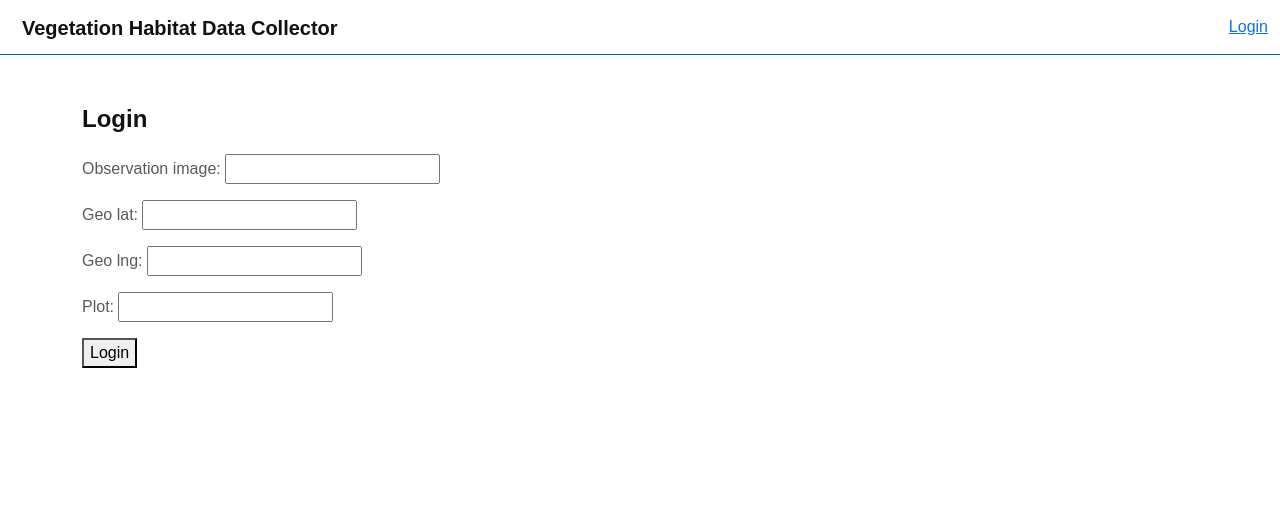
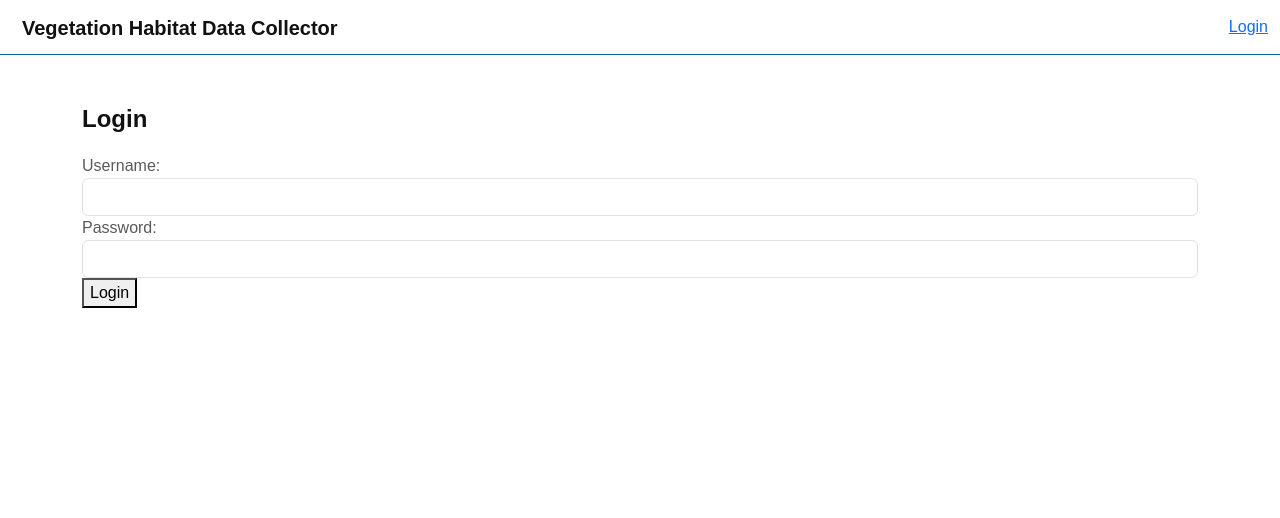
Before and after one commit to alexlittle/vegetationhabitat, a Django app: template collector/templates/collector/login.html in a window 1280 px wide. Shown: the top 518 px of the page. Run offline with Django 5.2, Linux system fonts and the light colour scheme; the template is opened without the code that fills it: values that come from a table or form of the project are taken from there, others are empty; some libraries are stand-ins or nearby versions.

Commit message:
custom login form

```diff
--- a/collector/forms.py
+++ b/collector/forms.py
@@ -1,4 +1,6 @@
 from django import forms
+from django.contrib.auth.forms import AuthenticationForm, UsernameField
+
 
 class ObservationForm(forms.Form):
     observation_image = forms.CharField(required = True,
@@ -7,3 +9,19 @@ class ObservationForm(forms.Form):
     geo_lng = forms.CharField()
     plot = forms.CharField(required = True,
                            error_messages={"required": "Please enter a plot"})
+
+
+
+class UserLoginForm(AuthenticationForm):
+    def __init__(self, *args, **kwargs):
+        super(UserLoginForm, self).__init__(*args, **kwargs)
+
+    username = UsernameField(widget=forms.TextInput(
+        attrs={'class': 'form-control', 'placeholder': '', 'id': 'hello'}))
+    password = forms.CharField(widget=forms.PasswordInput(
+        attrs={
+            'class': 'form-control',
+            'placeholder': '',
+            'id': 'hi',
+        }
+))
--- a/collector/templates/collector/login.html
+++ b/collector/templates/collector/login.html
@@ -15,7 +15,21 @@
     {% endif %}
     <form method="post">
         {% csrf_token %}
-        {{ form.as_p }}
+        <form method="post">
+    {{ form.non_field_errors }}
+    <div class="form-group">
+
+        <label for="{{ form.username.id_for_label }}">Username:</label>
+        {{ form.username }}
+        {{ form.username.errors }}
+
+    </div>
+    <div class="form-group">
+
+        <label for="{{ form.password.id_for_label }}">Password:</label>
+        {{ form.password }}
+        {{ form.password.errors }}
+    </div>
         <button type="submit">{% trans 'Login' %}</button>
     </form>
 
--- a/collector/urls.py
+++ b/collector/urls.py
@@ -2,9 +2,14 @@ from django.urls import path, include
 
 from collector import views
 
+from .forms import UserLoginForm
+
 app_name = 'collector'
 urlpatterns = [
-    path('login/', views.UserLoginView.as_view(), name='login'),
+    path('login/', views.LoginView.as_view(
+            template_name="collector/login.html",
+            authentication_form=UserLoginForm
+            ), name='login'),
     path('logout/', views.UserLogoutView.as_view(), name='logout'),
     path("", views.HomeView.as_view(), name="index"),
     path("observation/create", views.RecordObservationView.as_view(), name="create_observation"),
--- a/config/settings.py
+++ b/config/settings.py
@@ -160,6 +160,8 @@ MEDIA_ROOT = os.path.join(BASE_DIR, 'media')
 
 DEFAULT_AUTO_FIELD = 'django.db.models.BigAutoField'
 
+LOGIN_REDIRECT_URL = '/'
+
 SESSION_COOKIE_NAME = "vh"
 
 try:
```
Also changed, not shown: collector/views.py (+0 -7 lines).
